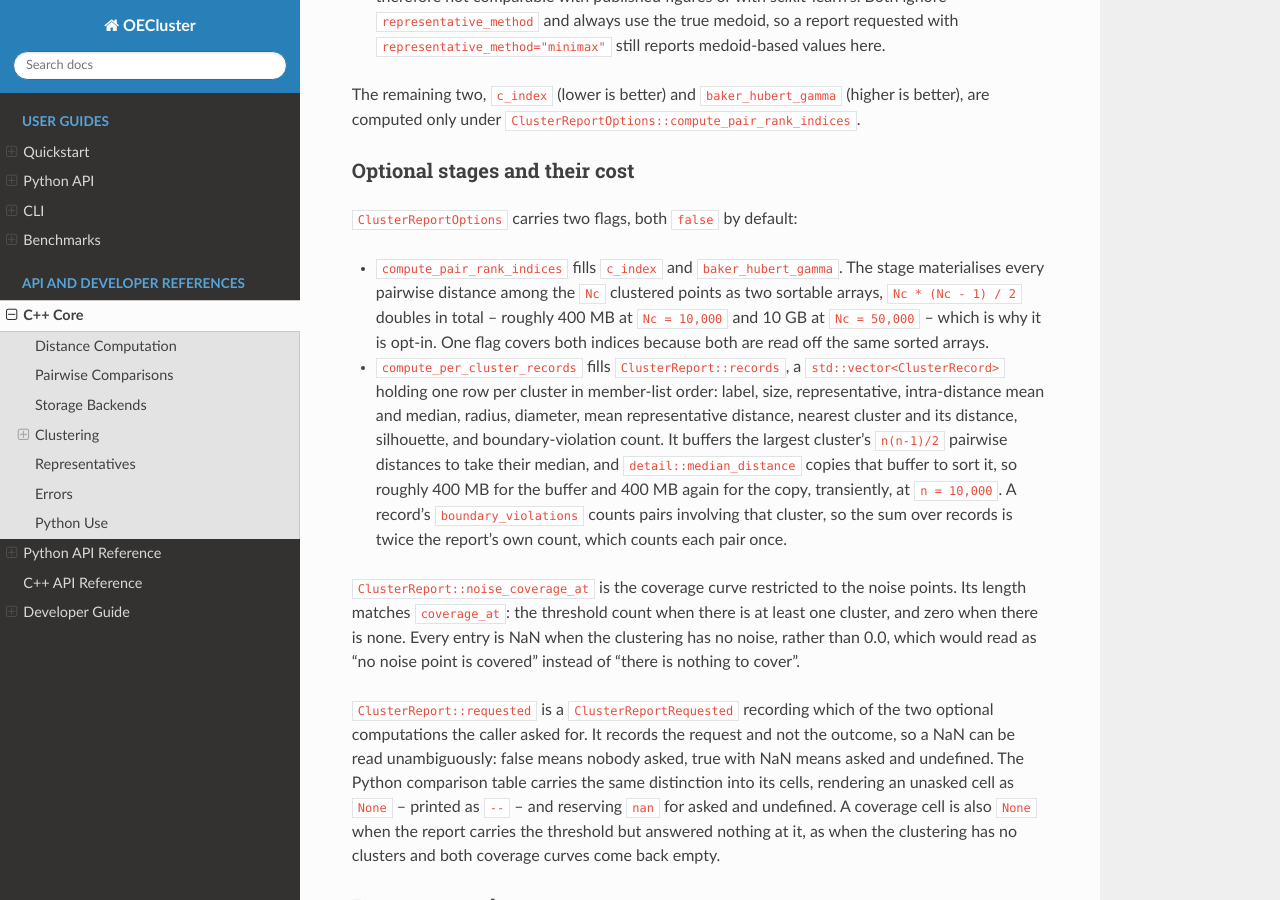
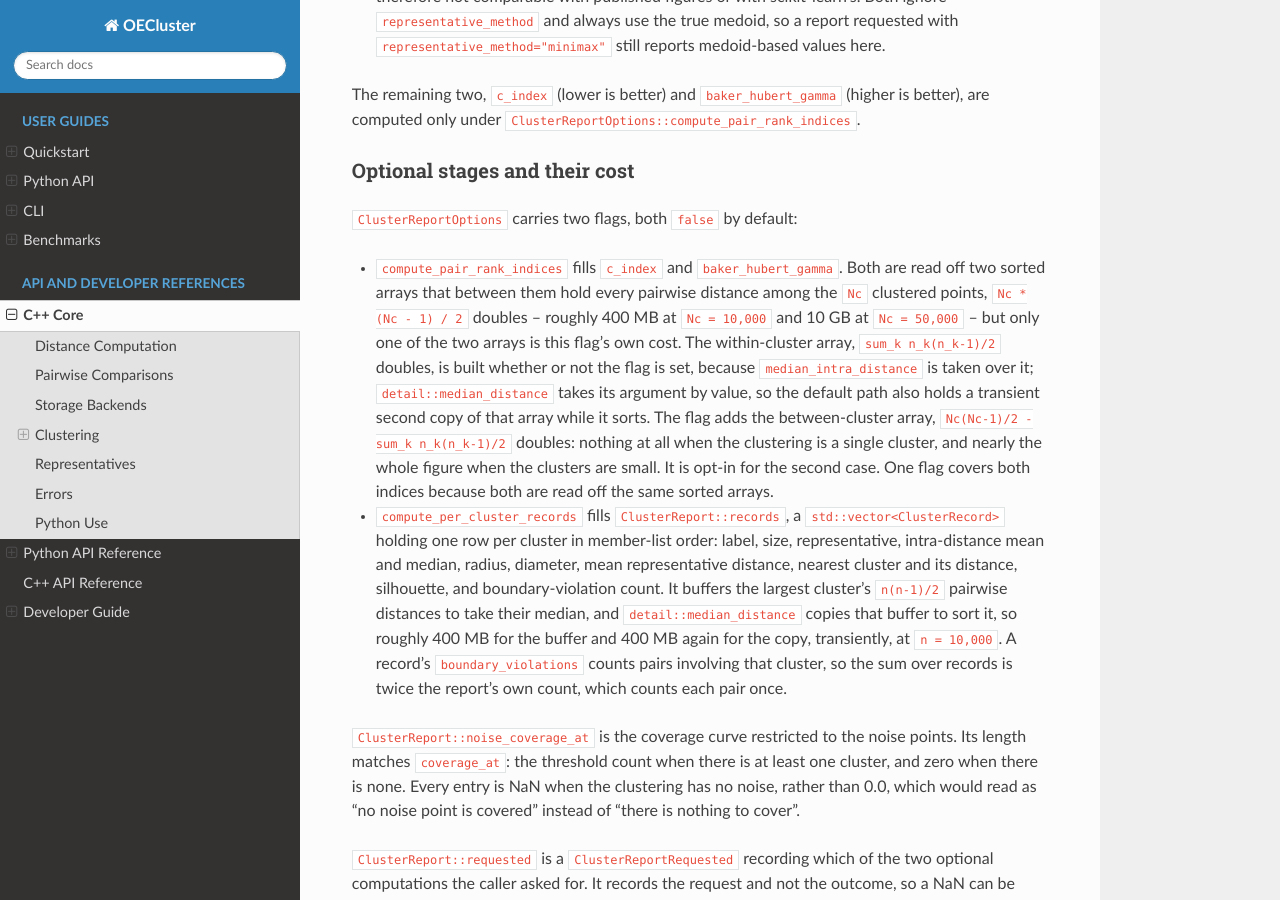
Before and after one commit to scott-arne/oecluster, a Sphinx documentation site: the page built from docs/cpp-core.md, in a window 1280 px wide and 900 px high, scrolled down 2678 px. Built offline with Sphinx 7.4.7 and the Read the Docs theme 3.1.0, drawn with Linux system fonts in a browser that asks for light colours; pages that are not in the unit, such as notebooks, are missing from menus; the version number is read from the project's files by our own code.

Commit message:
docs: correct the pair-cost attribution across the seven sites
Every one of them said compute_pair_rank_indices allocates
Nc * (Nc - 1) / 2 doubles. That figure is the two pair arrays together,
not the flag's cost. intra_pairs holds the within-cluster half and is
filled on every call, because median_intra_distance is taken over it;
only between_distances is behind the flag. So the flag's marginal cost
is zero on a single-cluster result -- where the within-cluster half is
the whole of C(Nc, 2) -- and nearly the full figure when the clusters
are small. The honest statement is that range, not the total.

Two sites beyond the five the review named carried the same claim and
would otherwise have contradicted their neighbours on the same rendered
page: the Doxygen comment on ClusterReportOptions, which SWIG copies
into the generated Python docstring, and the autodoc'd :param: for
cluster_report.

docs/cpp-core.md, as the reference page, also records the transient copy
the default path pays: detail::median_distance takes its argument by
value, so median_intra_distance holds a second copy of the
within-cluster array while it sorts.

```diff
--- a/docs/cpp-core.md
+++ b/docs/cpp-core.md
@@ -130,11 +130,19 @@ is better), are computed only under `ClusterReportOptions::compute_pair_rank_ind
 
 `ClusterReportOptions` carries two flags, both `false` by default:
 
-- `compute_pair_rank_indices` fills `c_index` and `baker_hubert_gamma`. The
-  stage materialises every pairwise distance among the `Nc` clustered points as
-  two sortable arrays, `Nc * (Nc - 1) / 2` doubles in total -- roughly 400 MB at
-  `Nc = 10,000` and 10 GB at `Nc = 50,000` -- which is why it is opt-in. One
-  flag covers both indices because both are read off the same sorted arrays.
+- `compute_pair_rank_indices` fills `c_index` and `baker_hubert_gamma`. Both are
+  read off two sorted arrays that between them hold every pairwise distance
+  among the `Nc` clustered points, `Nc * (Nc - 1) / 2` doubles -- roughly 400 MB
+  at `Nc = 10,000` and 10 GB at `Nc = 50,000` -- but only one of the two arrays
+  is this flag's own cost. The within-cluster array, `sum_k n_k(n_k-1)/2`
+  doubles, is built whether or not the flag is set, because
+  `median_intra_distance` is taken over it; `detail::median_distance` takes its
+  argument by value, so the default path also holds a transient second copy of
+  that array while it sorts. The flag adds the between-cluster array,
+  `Nc(Nc-1)/2 - sum_k n_k(n_k-1)/2` doubles: nothing at all when the clustering
+  is a single cluster, and nearly the whole figure when the clusters are small.
+  It is opt-in for the second case. One flag covers both indices because both
+  are read off the same sorted arrays.
 - `compute_per_cluster_records` fills `ClusterReport::records`, a
   `std::vector<ClusterRecord>` holding one row per cluster in member-list order:
   label, size, representative, intra-distance mean and median, radius, diameter,
```
Also changed, not shown: CHANGELOG.md (+7 -3 lines), README.md (+8 -4 lines), docs/python-api.md (+8 -3 lines), docs/quickstart.md (+7 -4 lines), 2 other files.
